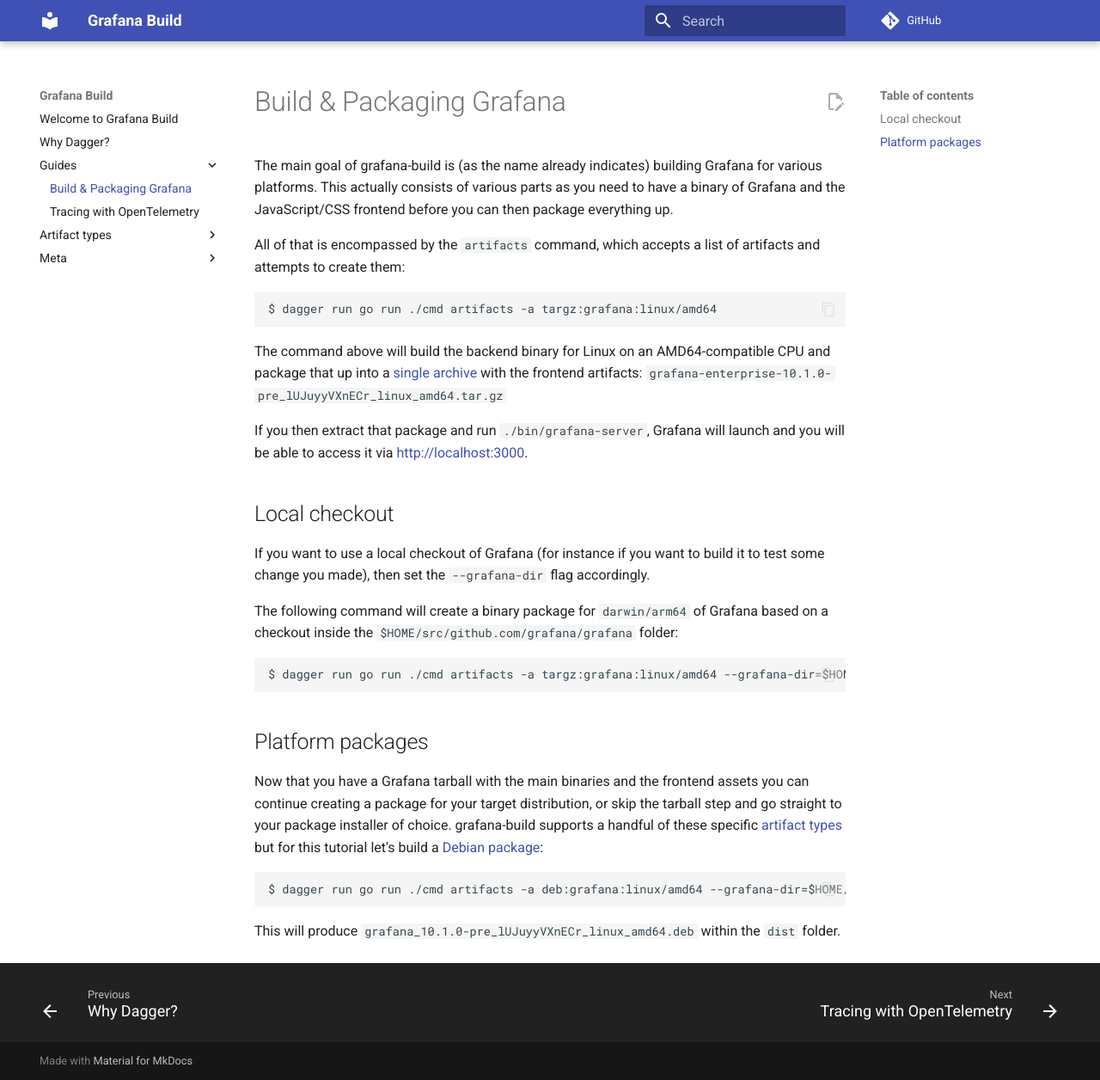
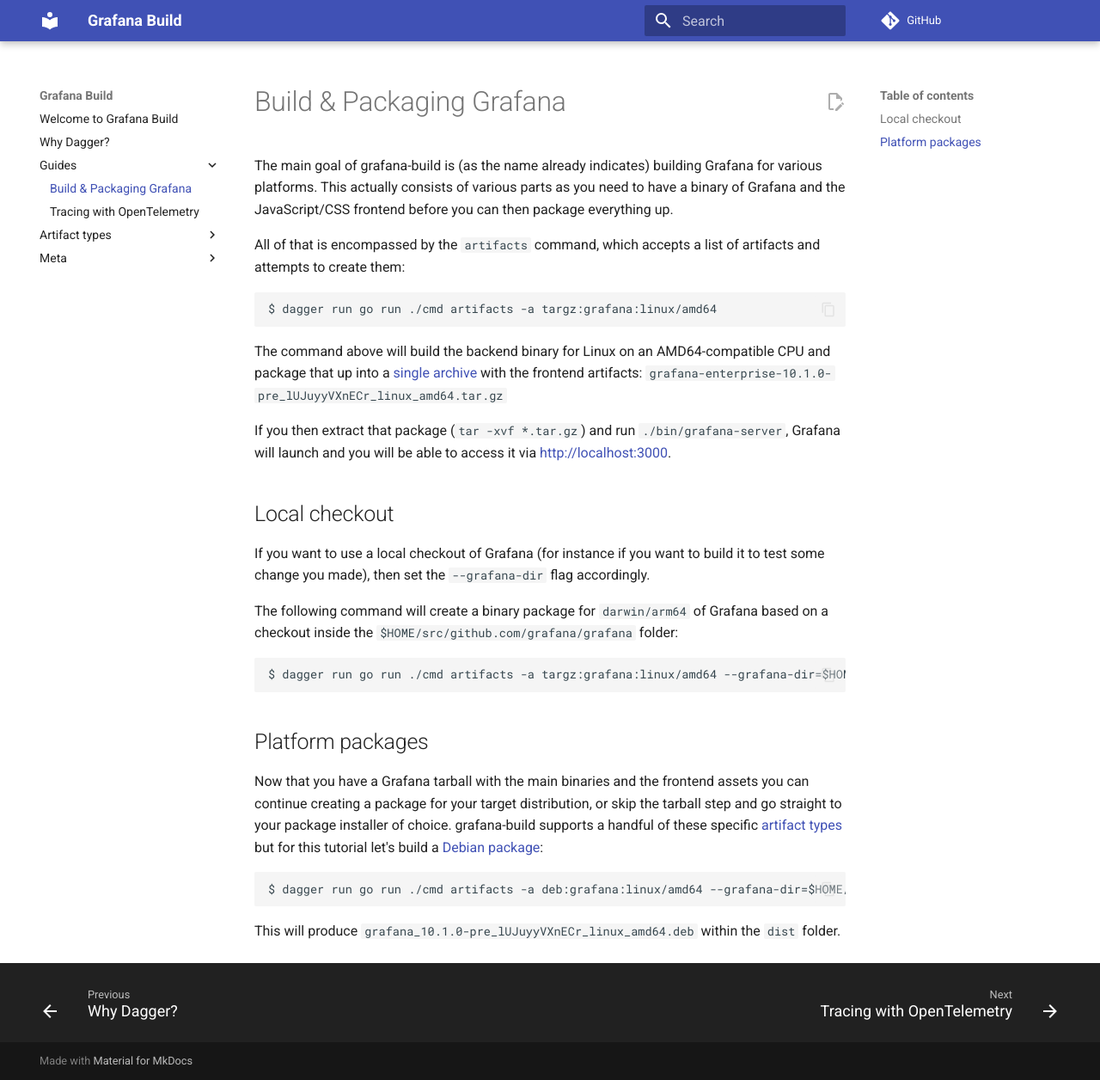
Before and after one commit to grafana/grafana-build, an MkDocs documentation site: the page built from docs/guides/building.md, in a window 1280 px wide and 1256 px high. Shown: the whole window at 86% size. Built offline with MkDocs 1.6.1 and Material for MkDocs 9.7.7, drawn with Linux system fonts in a browser that asks for light colours; comment, search, counter and statistics services are not loaded.

Commit message:
add tar command

```diff
--- a/docs/guides/building.md
+++ b/docs/guides/building.md
@@ -11,7 +11,7 @@ $ dagger run go run ./cmd artifacts -a targz:grafana:linux/amd64
 
 The command above will build the backend binary for Linux on an AMD64-compatible CPU and package that up into a [single archive][tarball] with the frontend artifacts: `grafana-enterprise-10.1.0-pre_lUJuyyVXnECr_linux_amd64.tar.gz`
 
-If you then extract that package and run `./bin/grafana-server`, Grafana will launch and you will be able to access it via <http://localhost:3000>.
+If you then extract that package (`tar -xvf *.tar.gz`) and run `./bin/grafana-server`, Grafana will launch and you will be able to access it via <http://localhost:3000>.
 
 ## Local checkout
 
```
